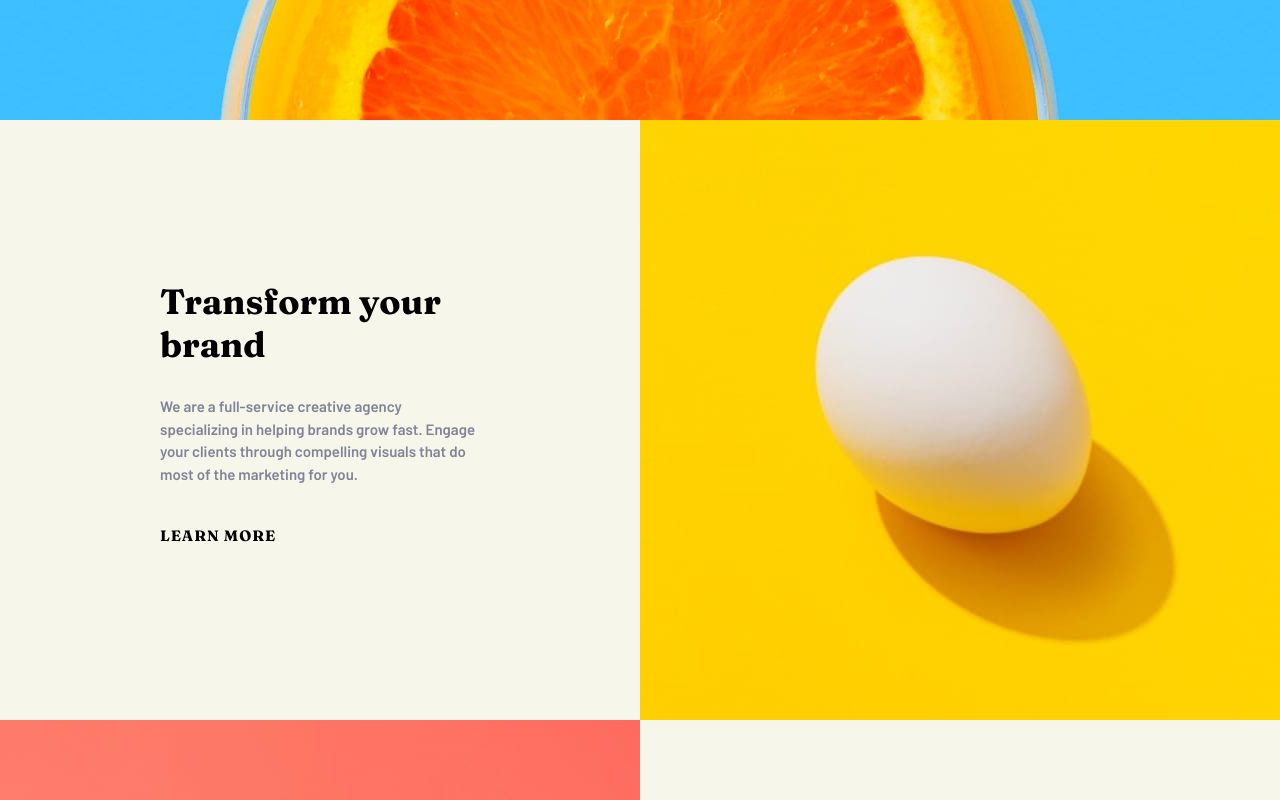
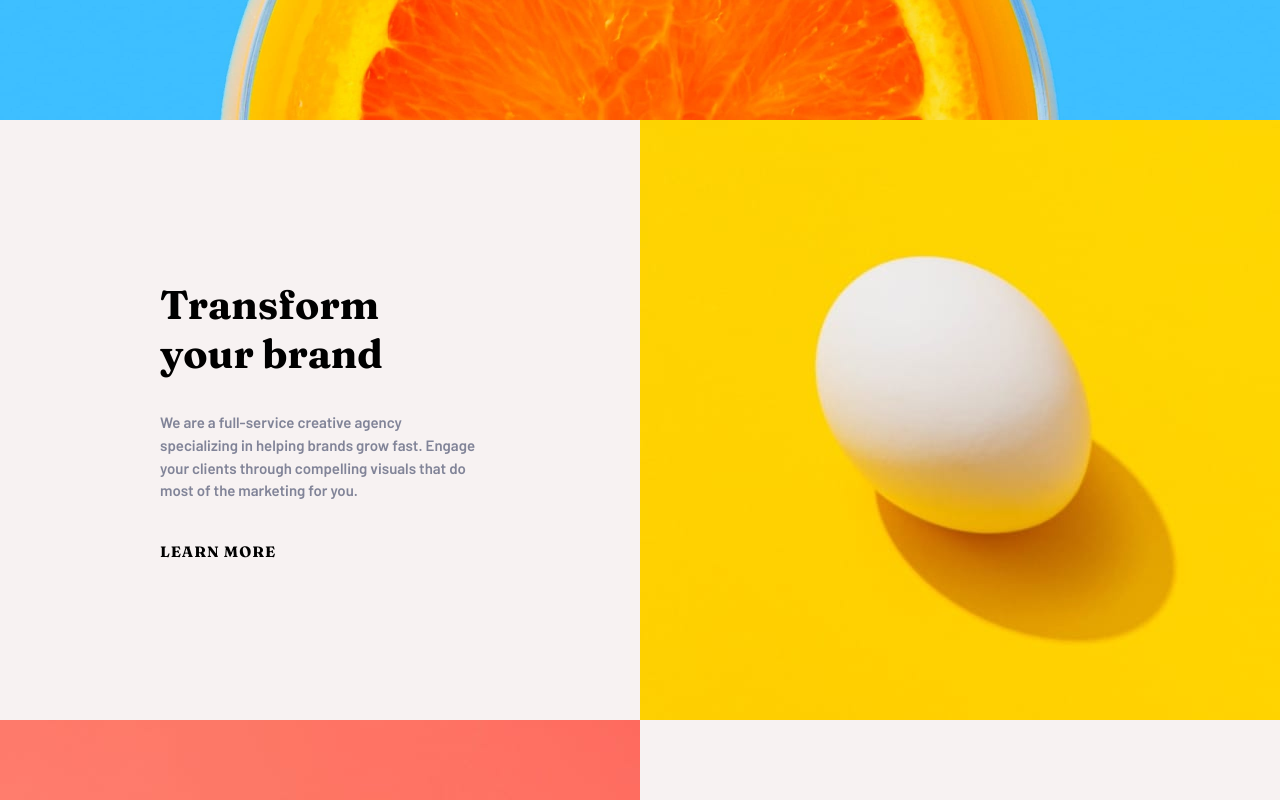
Before and after one commit to migsilva89/SunnysideAgency-Responsive, a plain HTML site: page index.html in a window 1280 px wide. Shown: the part 680-1480 px from the top of the page. Drawn offline with Linux system fonts and the light colour scheme.

Commit message:
style fix

```diff
--- a/style.css
+++ b/style.css
@@ -10,7 +10,7 @@
     --very-dark-desaturated-blue: hsl(212, 27%, 19%);
     --very-dark-grayish-blue: hsl(213, 9%, 39%);
     --dark-grayish-blue: hsl(232, 10%, 55%);
-    --grayish-blue: hsl(60, 38%, 94%);
+    --grayish-blue: rgb(247, 242, 242);
     --white: hsl(0, 0%, 100%);
 }
 
@@ -20,7 +20,6 @@ body, html {
     margin: 0 auto;
     padding: 0;
     box-sizing: border-box;
-    max-width: 1440px;
     box-shadow: 0 4px 8px 0 rgba(0, 0, 0, 0.2), 0 6px 20px 0 rgba(0, 0, 0, 0.19);
 }
 
@@ -41,6 +40,7 @@ body, html {
     font-size:3.4rem;
     letter-spacing: 6px;
     padding-top:50px;
+    font-weight: bold;
 }
 
 header {
@@ -84,7 +84,7 @@ header {
     padding:15px 25px 15px 25px;
     font-family: 'Fraunces', serif;
     text-transform: uppercase;
-    font-size:12px;
+    font-size:15px;
     text-decoration: none;
 }
 
@@ -145,7 +145,7 @@ header {
 
 .card-title {
     font-family: 'Fraunces', serif;
-    font-size: 35px;
+    font-size: 40px;
     font-weight: bold;
 }
 
```
